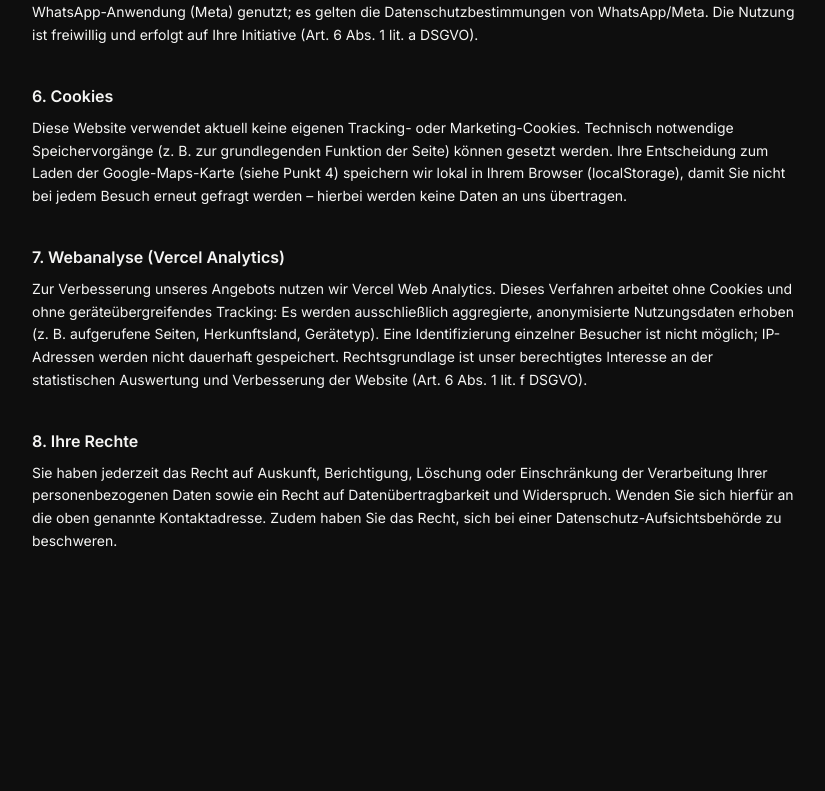
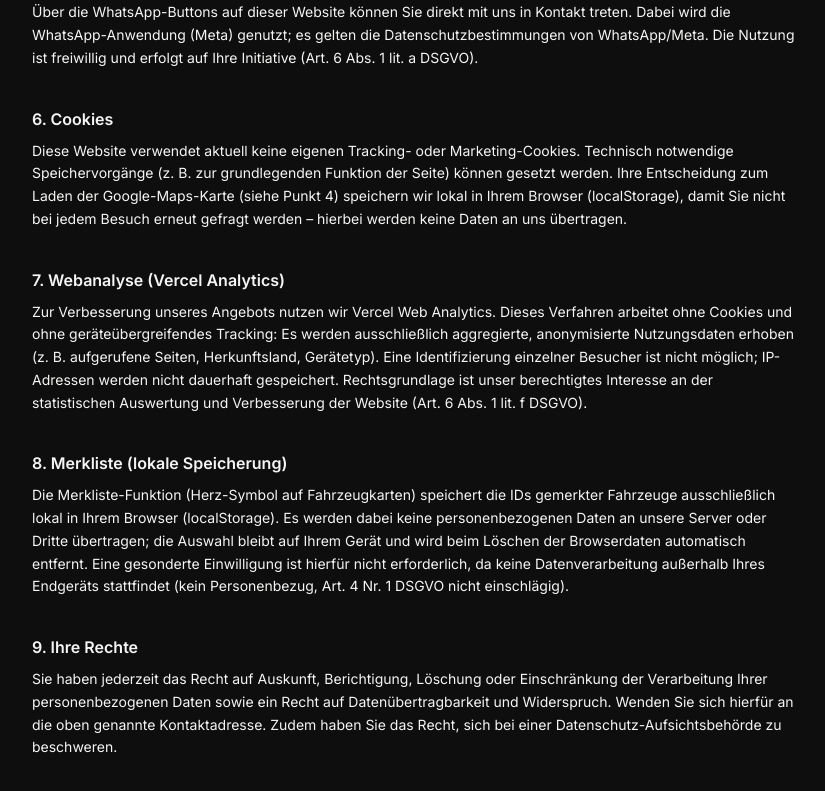
Before and after one commit to Visionarymotion/Autogalerie-Keles-FInal, a Next.js app: page /datenschutz in a window 1280 px wide. Shown: the part 1065-1856 px from the top of the page, without its empty margins (224-1049 px from the left). Before the commit the page ends 1698 px from the top, so only its background shows below. Built offline with nearby package versions, Linux system fonts and the light colour scheme.

Commit message:
DSGVO-Maximalpass: AVV-Hinweis (Vercel) + eigener Merkliste-Absatz (localStorage)

```diff
--- a/app/datenschutz/page.tsx
+++ b/app/datenschutz/page.tsx
@@ -40,7 +40,8 @@ export default function DatenschutzPage() {
               Zugriffs) in Server-Logfiles. Diese Verarbeitung ist zur Bereitstellung der Website
               technisch erforderlich (Art. 6 Abs. 1 lit. f DSGVO). Vercel ist ein US-Unternehmen;
               eine Verarbeitung der Daten auf Servern außerhalb der EU (insbesondere in den USA)
-              ist möglich. Die Übermittlung stützt sich auf die EU-Standardvertragsklauseln bzw.
+              ist möglich. Für die Auftragsverarbeitung besteht mit Vercel Inc. ein
+              Auftragsverarbeitungsvertrag (AVV) gemäß Art. 28 DSGVO. Die Übermittlung stützt sich auf die EU-Standardvertragsklauseln bzw.
               das EU-US Data Privacy Framework.
             </p>
           </section>
@@ -106,7 +107,20 @@ export default function DatenschutzPage() {
           </section>
 
           <section>
-            <h2 className="text-[16px] font-[var(--font-heading)] font-semibold mb-2">8. Ihre Rechte</h2>
+            <h2 className="text-[16px] font-[var(--font-heading)] font-semibold mb-2">8. Merkliste (lokale Speicherung)</h2>
+            <p>
+              Die Merkliste-Funktion (Herz-Symbol auf Fahrzeugkarten) speichert die IDs
+              gemerkter Fahrzeuge ausschließlich lokal in Ihrem Browser (localStorage).
+              Es werden dabei keine personenbezogenen Daten an unsere Server oder Dritte
+              übertragen; die Auswahl bleibt auf Ihrem Gerät und wird beim Löschen der
+              Browserdaten automatisch entfernt. Eine gesonderte Einwilligung ist hierfür
+              nicht erforderlich, da keine Datenverarbeitung außerhalb Ihres Endgeräts
+              stattfindet (kein Personenbezug, Art. 4 Nr. 1 DSGVO nicht einschlägig).
+            </p>
+          </section>
+
+          <section>
+            <h2 className="text-[16px] font-[var(--font-heading)] font-semibold mb-2">9. Ihre Rechte</h2>
             <p>
               Sie haben jederzeit das Recht auf Auskunft, Berichtigung, Löschung oder Einschränkung
               der Verarbeitung Ihrer personenbezogenen Daten sowie ein Recht auf
```
